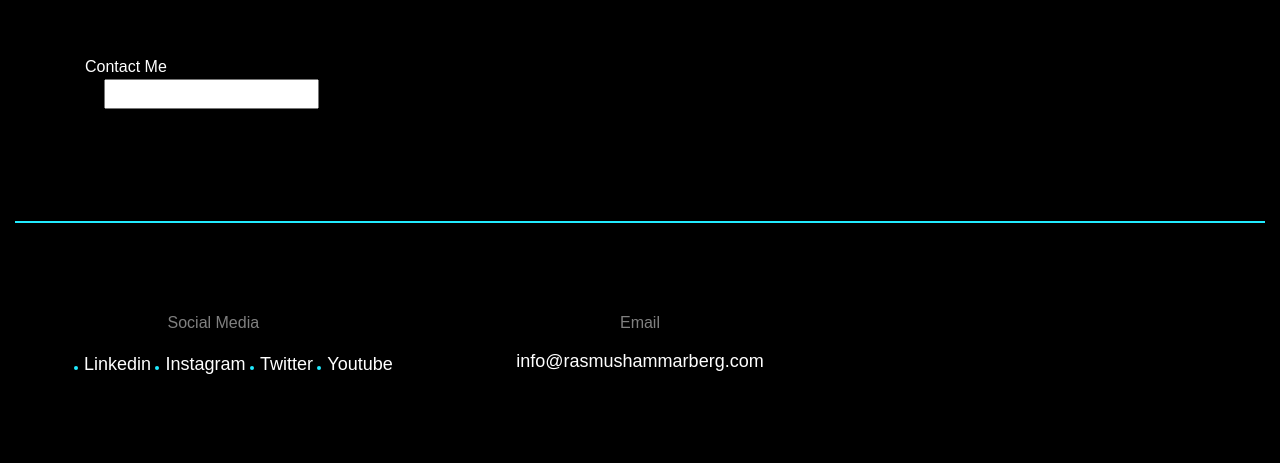
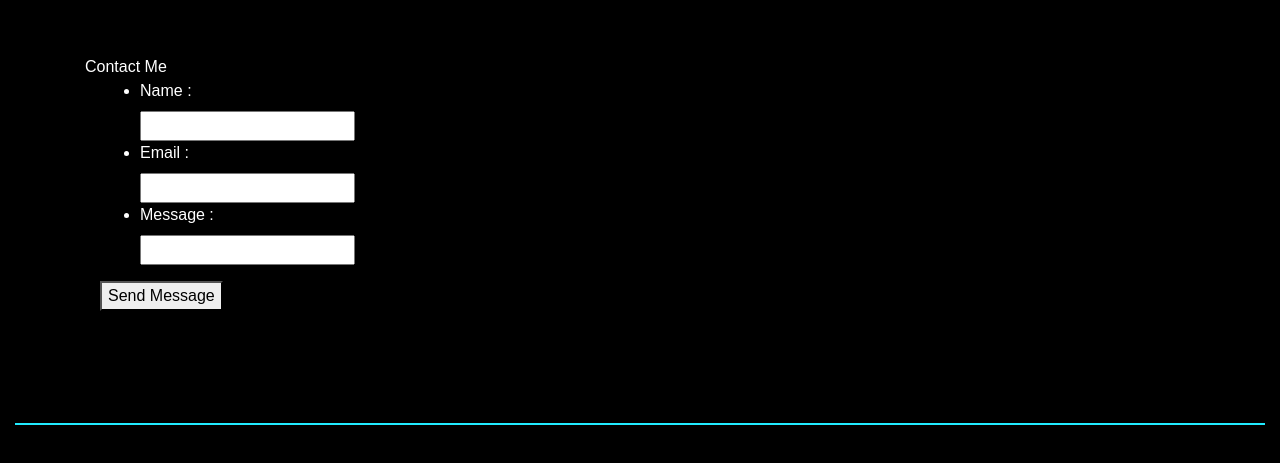
Before and after one commit to Code-Institute-Submissions/ColinHammarberg-MS2, a plain HTML site: page contact.html in a window 1280 px wide. Shown: the part 825-1288 px from the top of the page. Drawn offline with nearby package versions, Linux system fonts and the light colour scheme.

Commit message:
Continued working on the contact form

```diff
--- a/contact.html
+++ b/contact.html
@@ -77,12 +77,34 @@
                       <div class="form-header">
                           Contact Me
                       </div>
-                      <div class="form-block">
-                          <div class="name-group col-lg-4">
-                              <label></label>
-                              <input>
-                          </div>
-                      </div>
+                        <div class="col-lg-8">
+                            <form name="contact-form" id="contact-form" method="post" action="https://formspree.io/f/xzbyerrj">
+                                <ul>
+                                    <li class="wow fadeInUp" data-wow-delay="1.4s">
+                                        <label for="contact-name">Name :</label>
+                                        <div class="textarea">
+                                            <input type="text" name="contact-name" id="contact-name" value="" required>
+                                        </div>
+                                    </li>
+
+                                    <li class="wow fadeInUp" data-wow-delay="1.4s">
+                                        <label for="contact-email">Email :</label>
+                                        <div class="textarea">
+                                            <input type="email" name="contact-email" id="contact-email" value="" required>
+                                        </div>
+                                    </li>
+
+                                    <li class="wow fadeInUp" data-wow-delay="1.6s">
+                                        <label for="contact-message">Message :</label>
+                                        <div class="textarea">
+                                            <input type="text" name="contact-project" id="contact-project" rows="6" value="" required>
+                                        </div>
+
+                                    </li>
+                                </ul>
+                                <button type="submit" name="contact-submit" id="contact-submit" class="send wow fadeInUp">Send Message</button>
+                            </form>
+                        </div>
                   </div>
               </div>
 
```
